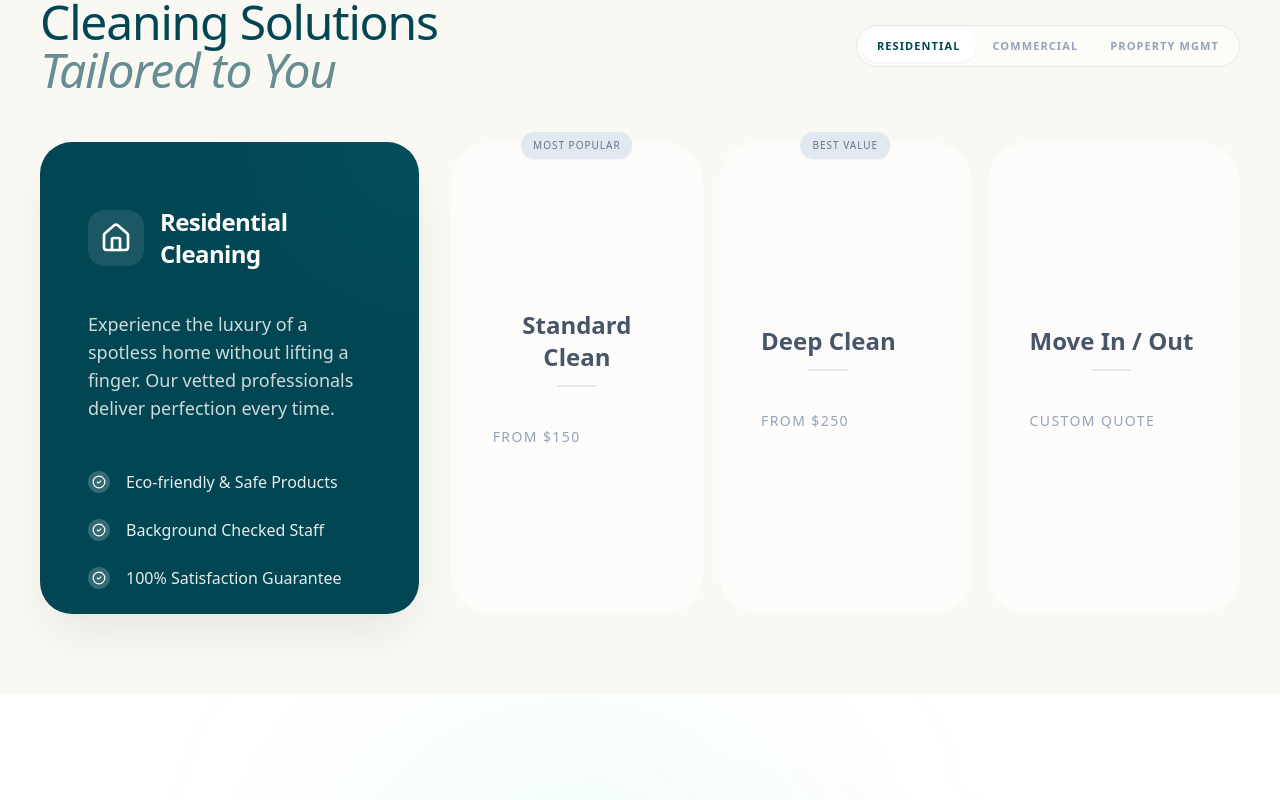
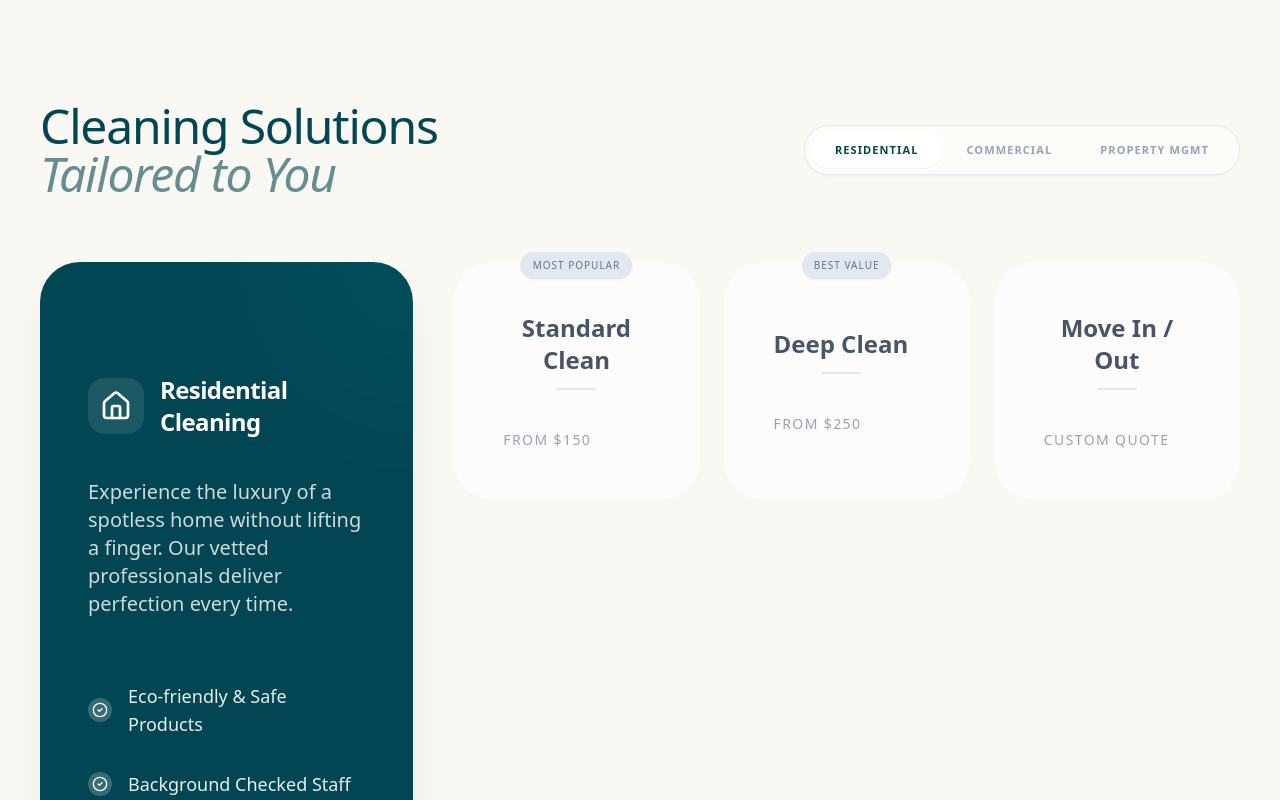
Before and after one commit to renatoquerales28-byte/extreme-cleaning-next, a Next.js app: page / in a window 1280 px wide. Shown: the part 1520-2320 px from the top of the page. Built offline with nearby package versions, Linux system fonts and the light colour scheme.

Commit message:
style: fix strategic conversion card heights and content visibility

```diff
--- a/src/components/home/ServiceSelectorSection.tsx
+++ b/src/components/home/ServiceSelectorSection.tsx
@@ -73,23 +73,23 @@ export default function ServiceSelectorSection() {
     };
 
     return (
-        <section className="w-full bg-[#F9F8F2] relative overflow-hidden lg:h-[90svh] lg:max-h-[950px] flex flex-col pt-4 lg:pt-6 pb-20">
-            <div className="max-w-[1700px] mx-auto px-6 lg:px-10 relative z-10 w-full h-full flex flex-col">
+        <section className="w-full bg-[#F9F8F2] relative py-16 lg:py-24 xl:py-32">
+            <div className="max-w-[1700px] mx-auto px-6 lg:px-10 relative z-10 w-full flex flex-col">
 
-                {/* HEADLINE & TABS - Fixed Height portion */}
-                <div className="flex flex-col md:flex-row items-center justify-between gap-4 mb-6 lg:mb-12 shrink-0">
+                {/* HEADLINE & TABS - Increased margins and fixed layout */}
+                <div className="flex flex-col md:flex-row items-center justify-between gap-6 mb-12 lg:mb-16 shrink-0">
                     <h2 className="text-3xl lg:text-4xl xl:text-5xl font-normal tracking-tight text-[#024653] text-center md:text-left leading-[1.1]">
                         Cleaning Solutions <br /> <span className="font-light italic opacity-60">Tailored to You</span>
                     </h2>
 
                     {/* TOGGLE PILL */}
-                    <div className="inline-flex bg-white/50 p-1 rounded-full relative border border-slate-200 shrink-0">
+                    <div className="inline-flex bg-white/50 p-1.5 rounded-full relative border border-slate-200 shrink-0 shadow-sm">
                         {(['residential', 'commercial', 'pm'] as ServiceType[]).map((tab) => (
                             <button
                                 key={tab}
                                 onClick={() => { setActiveTab(tab); setSelectedOption(null); }}
                                 className={`
-                                    relative px-4 py-2 rounded-full text-[10px] lg:text-[11px] font-bold uppercase tracking-widest transition-all z-10
+                                    relative px-6 py-2.5 rounded-full text-[10px] lg:text-[11px] font-bold uppercase tracking-widest transition-all z-10
                                     ${activeTab === tab ? 'text-[#024653]' : 'text-slate-400 hover:text-slate-600'}
                                 `}
                             >
@@ -108,13 +108,13 @@ export default function ServiceSelectorSection() {
                     </div>
                 </div>
 
-                {/* CONTENT GRID - Fills remaining space */}
-                <div className="flex-1 grid grid-cols-1 lg:grid-cols-12 gap-6 lg:gap-8 min-h-0">
+                {/* CONTENT GRID */}
+                <div className="grid grid-cols-1 lg:grid-cols-12 gap-8 lg:gap-10">
 
                     {/* LEFT: INFO CARD (Dynamic) - Dark Navy Card */}
                     <motion.div
                         layout
-                        className="lg:col-span-4 bg-[#024653] rounded-[2rem] px-8 py-12 lg:px-12 lg:py-16 text-white flex flex-col relative overflow-hidden h-full shadow-2xl shadow-[#024653]/10"
+                        className="lg:col-span-4 bg-[#024653] rounded-[2.5rem] px-8 py-16 lg:px-12 lg:py-20 xl:py-28 text-white flex flex-col relative overflow-hidden shadow-2xl shadow-[#024653]/10 min-h-[500px] lg:min-h-[650px]"
                     >
                         {/* Blob Decoration */}
                         <div className="absolute top-0 right-0 w-64 h-64 bg-white/10 rounded-full blur-[60px] -translate-y-1/2 translate-x-1/2 mix-blend-overlay" />
@@ -136,17 +136,17 @@ export default function ServiceSelectorSection() {
                                         <h3 className="text-xl lg:text-2xl font-bold tracking-tight">{activeContent.title}</h3>
                                     </div>
 
-                                    <p className="text-white/80 leading-relaxed mb-8 lg:mb-12 font-normal text-sm lg:text-base xl:text-lg">
+                                    <p className="text-white/80 leading-relaxed mb-10 lg:mb-16 font-normal text-base lg:text-lg xl:text-xl">
                                         {activeContent.description}
                                     </p>
 
-                                    <ul className="space-y-4 lg:space-y-6 mb-auto">
+                                    <ul className="space-y-5 lg:space-y-8 mb-12 lg:mb-16">
                                         {activeContent.benefits.map((benefit, idx) => (
                                             <li key={idx} className="flex items-center gap-4">
                                                 <div className="p-1 rounded-full bg-white/20 shrink-0">
-                                                    <CheckCircle2 size={14} className="text-white" />
+                                                    <CheckCircle2 size={16} className="text-white" />
                                                 </div>
-                                                <span className="font-normal text-white/90 text-xs lg:text-sm xl:text-base">{benefit}</span>
+                                                <span className="font-normal text-white/90 text-sm lg:text-base xl:text-lg">{benefit}</span>
                                             </li>
                                         ))}
                                     </ul>
@@ -157,17 +157,17 @@ export default function ServiceSelectorSection() {
                                             initial={false}
                                             animate={{
                                                 opacity: selectedOption ? 1 : 0,
-                                                x: selectedOption ? 0 : 20,
+                                                y: selectedOption ? 0 : 20,
                                                 pointerEvents: selectedOption ? "auto" : "none"
                                             }}
                                             transition={{ duration: 0.4, ease: "easeOut" }}
                                         >
                                             <Link
                                                 href={getWizardLink()}
-                                                className="inline-flex w-full items-center justify-between gap-4 px-8 py-5 bg-white text-[#024653] rounded-full font-normal text-xs lg:text-sm uppercase tracking-widest shadow-xl hover:-translate-y-1 hover:shadow-2xl transition-all"
+                                                className="inline-flex w-full items-center justify-between gap-4 px-8 py-5 lg:py-7 bg-[#05D16E] text-[#024653] rounded-2xl font-bold text-sm lg:text-base uppercase tracking-widest shadow-xl shadow-[#05D16E]/10 hover:-translate-y-1 hover:shadow-2xl transition-all"
                                             >
                                                 <span>Continue to Booking</span>
-                                                <ArrowRight size={18} />
+                                                <ArrowRight size={20} />
                                             </Link>
                                         </motion.div>
 
@@ -175,9 +175,9 @@ export default function ServiceSelectorSection() {
                                             <motion.div
                                                 initial={{ opacity: 0 }}
                                                 animate={{ opacity: 1 }}
-                                                className="absolute inset-0 flex items-center justify-center mt-8"
+                                                className="absolute inset-0 flex items-center justify-center"
                                             >
-                                                <p className="text-[10px] uppercase tracking-widest text-white/30 italic">Select an option to continue</p>
+                                                <p className="text-[11px] lg:text-xs uppercase tracking-widest text-white/40 italic font-medium">Select a plan on the right to proceed</p>
                                             </motion.div>
                                         )}
                                     </div>
@@ -186,10 +186,8 @@ export default function ServiceSelectorSection() {
                         </div>
                     </motion.div>
 
-                    {/* RIGHT: INTERACTIVE SELECTION */}
-                    <div className="lg:col-span-8 flex flex-col h-full min-h-0">
-                        {/* Options Grid - Matches Left Card Height */}
-                        <div className="grid grid-cols-1 md:grid-cols-3 gap-3 lg:gap-4 h-full">
+                    <div className="lg:col-span-8">
+                        <div className="grid grid-cols-1 md:grid-cols-3 gap-4 lg:gap-6">
                             <AnimatePresence mode="wait">
                                 {activeContent.options.map((option) => (
                                     <motion.button
@@ -199,9 +197,9 @@ export default function ServiceSelectorSection() {
                                         exit={{ opacity: 0, scale: 0.98 }}
                                         onClick={() => setSelectedOption(option.id)}
                                         className={`
-                                            relative p-6 lg:p-10 rounded-[2.5rem] text-center border-2 transition-all group flex flex-col h-full justify-center
+                                            relative p-8 lg:p-12 rounded-[2.5rem] text-center border-2 transition-all group flex flex-col justify-center min-h-[400px] lg:min-h-full
                                             ${selectedOption === option.id
-                                                ? 'bg-white border-transparent shadow-2xl shadow-[#024653]/5 z-10'
+                                                ? 'bg-white border-transparent shadow-2xl shadow-[#024653]/10 z-10 scale-[1.02]'
                                                 : 'bg-white/60 border-transparent hover:bg-white hover:shadow-xl'
                                             }
                                         `}
```
